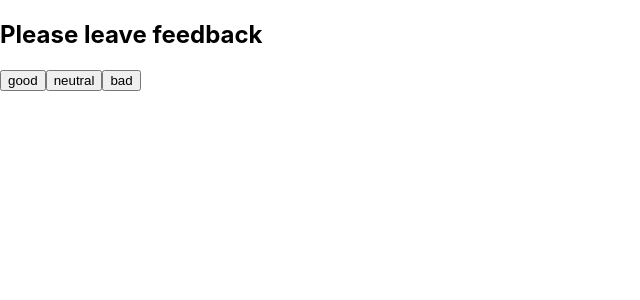
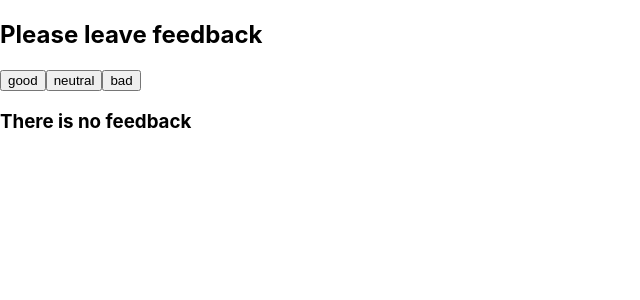
Before and after one commit to ledavto/goit-react-hw-02-feedback, a React (Create React App) app: page / in a window 1280 px wide. Shown: the top 300 px of the page, without its empty margins (0-640 px from the left). Built offline with nearby package versions, Linux system fonts and the light colour scheme.

Commit message:
Notification

```diff
--- a/src/components/App.jsx
+++ b/src/components/App.jsx
@@ -1,4 +1,3 @@
-
 import { FeedbackOptions } from './FeedbackOptions';
 import { Statistics } from './Statistics';
 import { Notification } from './Notification';
@@ -19,7 +18,6 @@ export class App extends Component {
     });
   };
 
-
   countTotalFeedback = () => {
     return this.state.good + this.state.neutral + this.state.bad;
   };
@@ -28,11 +26,9 @@ export class App extends Component {
     return Math.round((this.state.good / this.countTotalFeedback()) * 100);
   };
 
-
   render() {
     return (
       <div>
-
         <Section title="Please leave feedback">
           <FeedbackOptions
             options={Object.keys(this.state)}
@@ -40,7 +36,7 @@ export class App extends Component {
           />
         </Section>
 
-        {this.countTotalFeedback() > 0 && (
+        {this.countTotalFeedback() > 0 ? (
           <Section title="Statistics">
             <Statistics
               good={this.state.good}
@@ -50,9 +46,9 @@ export class App extends Component {
               positivePercentage={this.countPositiveFeedbackPercentage()}
             ></Statistics>
           </Section>
+        ) : (
+          <Notification message="There is no feedback" />
         )}
-
-        {/* <Notification message="There is no feedback" /> */}
       </div>
     );
   }
--- a/src/components/Notification/index.jsx
+++ b/src/components/Notification/index.jsx
@@ -1 +1 @@
-export const Notification = message => <p>{message}</p>;
+export const Notification = props => <h3>{props.message}</h3>;
```
